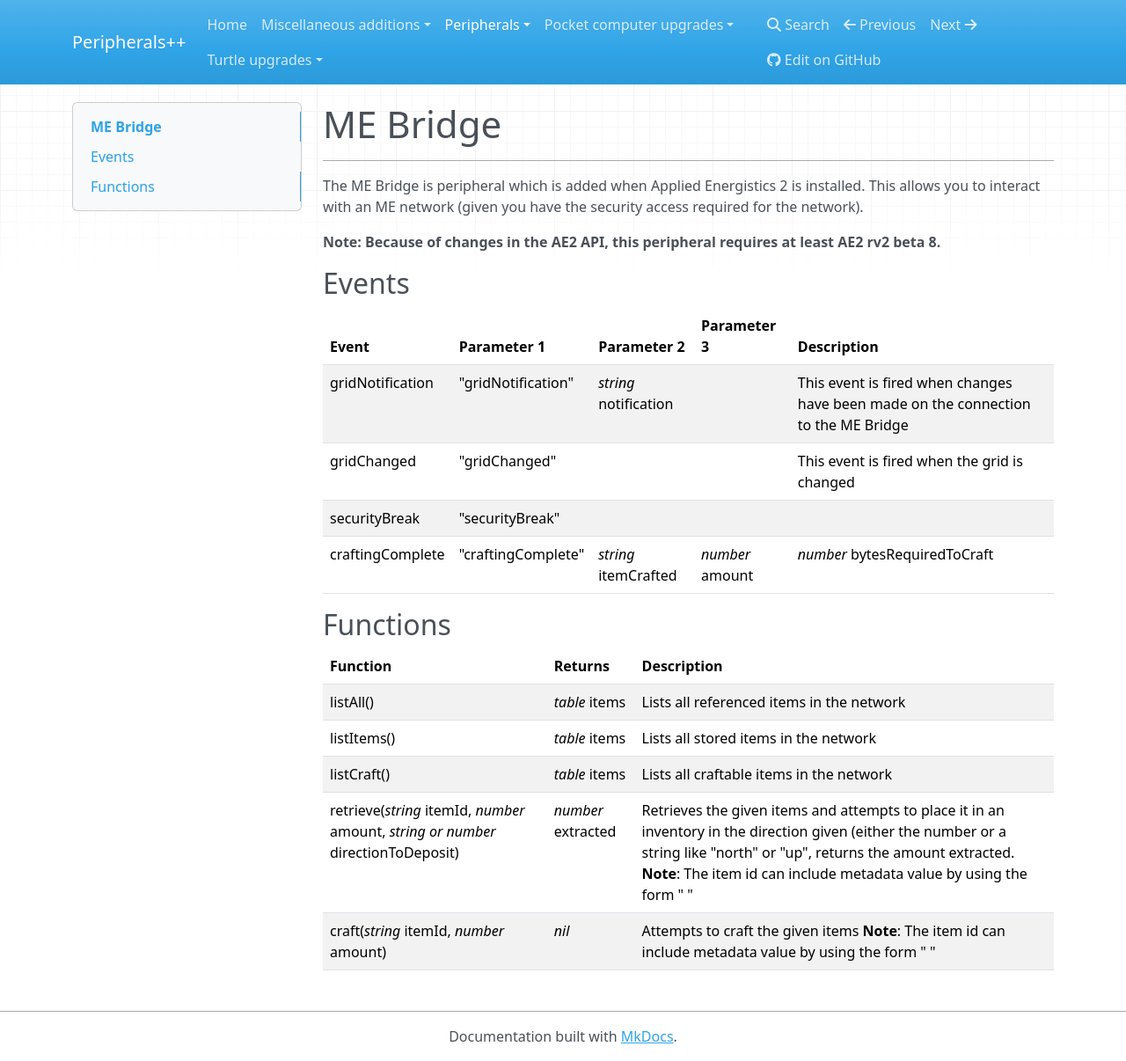
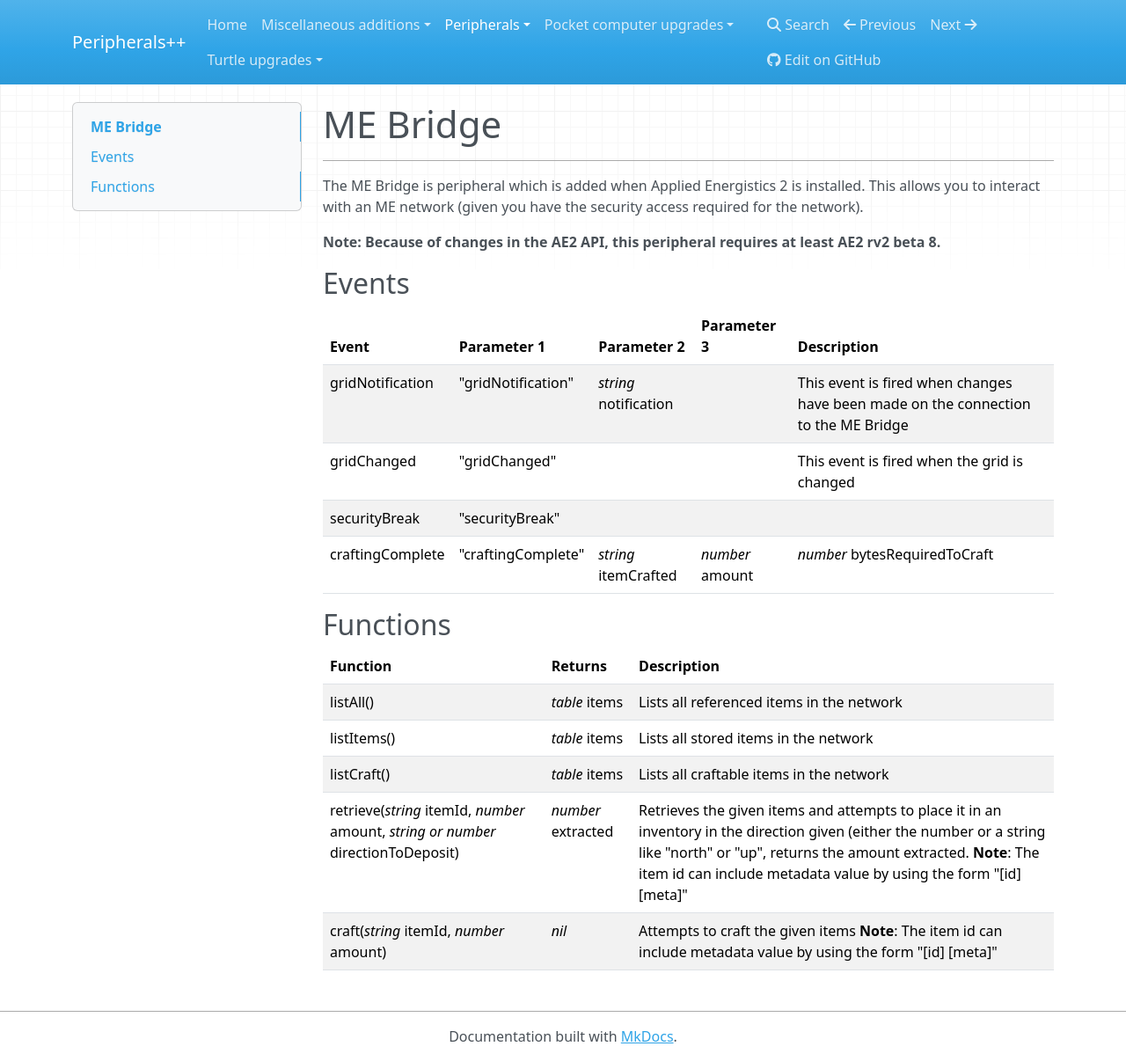
Before and after one commit to austinv11/PeripheralsPlusPlus, an MkDocs documentation site: the page built from docs/peripherals/me_bridge.md, in a window 1280 px wide and 1206 px high. Shown: the whole window at 88% size. Built offline with MkDocs 1.6.1, drawn with Linux system fonts in a browser that asks for light colours; nearby versions of some CDN libraries.

Commit message:
Update me_bridge.md

```diff
--- a/docs/peripherals/me_bridge.md
+++ b/docs/peripherals/me_bridge.md
@@ -20,5 +20,5 @@
 |listAll()|_table_ items|Lists all referenced items in the network|
 |listItems()|_table_ items|Lists all stored items in the network|
 |listCraft()|_table_ items|Lists all craftable items in the network|
-|retrieve(_string_ itemId, _number_ amount, _string or number_ directionToDeposit)|_number_ extracted|Retrieves the given items and attempts to place it in an inventory in the direction given (either the number or a string like "north" or "up", returns the amount extracted. **Note**: The item id can include metadata value by using the form "<id> <meta>"|
-|craft(_string_ itemId, _number_ amount)|_nil_|Attempts to craft the given items **Note**: The item id can include metadata value by using the form "<id> <meta>"|
+|retrieve(_string_ itemId, _number_ amount, _string or number_ directionToDeposit)|_number_ extracted|Retrieves the given items and attempts to place it in an inventory in the direction given (either the number or a string like "north" or "up", returns the amount extracted. **Note**: The item id can include metadata value by using the form "[id] [meta]"|
+|craft(_string_ itemId, _number_ amount)|_nil_|Attempts to craft the given items **Note**: The item id can include metadata value by using the form "[id] [meta]"|
```
